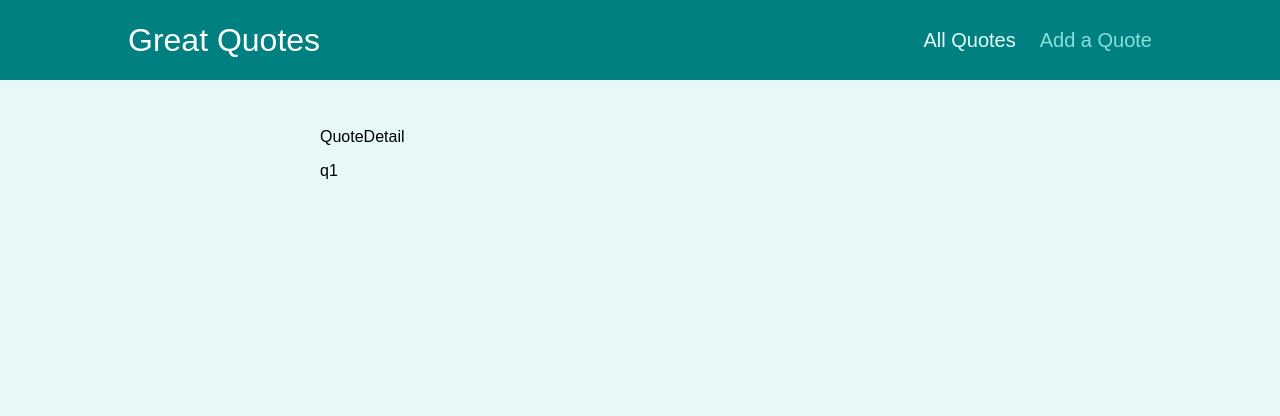
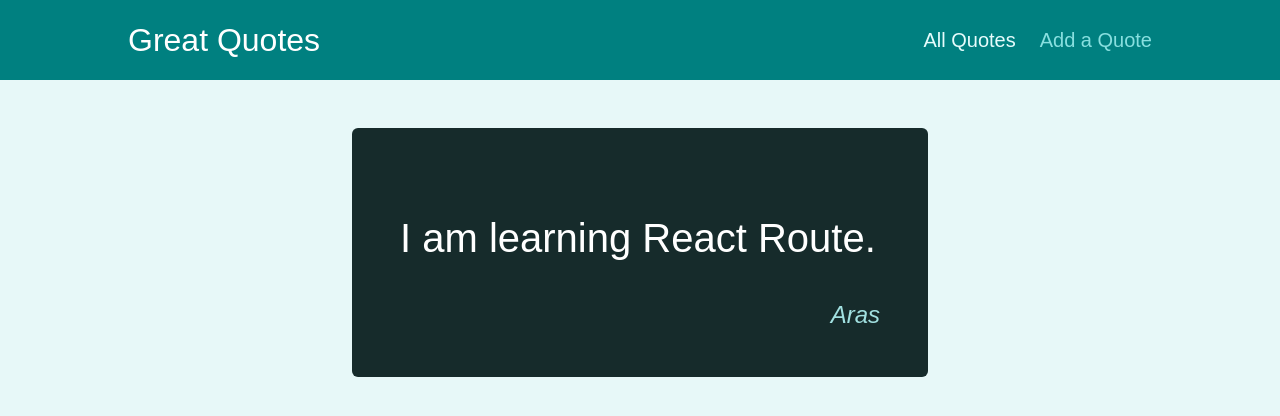
Before and after one commit to codecygen/067-React-Router-Practice-Project, a React (Create React App) app: page /quotes/q1 in a window 1280 px wide. Shown: the top 416 px of the page. Built offline with nearby package versions, Linux system fonts and the light colour scheme.

Commit message:
quote detail page added

```diff
--- a/src/components/quotes/QuoteItem.js
+++ b/src/components/quotes/QuoteItem.js
@@ -1,3 +1,5 @@
+import { Link } from 'react-router-dom';
+
 import classes from './QuoteItem.module.css';
 
 const QuoteItem = (props) => {
@@ -9,9 +11,9 @@
         </blockquote>
         <figcaption>{props.author}</figcaption>
       </figure>
-      <a className='btn'>
+      <Link className='btn' to={`/quotes/${props.id}`}>
         View Fullscreen
-      </a>
+      </Link>
     </li>
   );
 };
--- a/src/pages/QuoteDetail.js
+++ b/src/pages/QuoteDetail.js
@@ -2,15 +2,26 @@
 
 import { Route, useParams } from 'react-router-dom';
 
+import HighlightedQuote from '../components/quotes/HighlightedQuote';
 import Comments from '../components/comments/Comments';
+
+const DUMMY_QUOTES = [
+    { id: 'q1', author: 'Aras', text: 'I am learning React Route.' },
+    { id: 'q2', author: 'Joe', text: 'Front End is fun!' },
+];
 
 const QuoteDetail = () => {
     const params = useParams();
 
+    const quote = DUMMY_QUOTES.find(quote => quote.id === params.quoteId);
+
+    if (!quote) {
+        return <p>No Quote Found!</p>
+    }
+
     return (
         <>
-            <div>QuoteDetail</div>
-            <p>{params.quoteId}</p>
+            <HighlightedQuote text={quote.text} author={quote.author} />
 
             <Route path={`/quotes/${params.quoteId}/comments`}>
                 <Comments />
```
Also changed, not shown: 1 other file (tests, documents, lock files or other folders).
